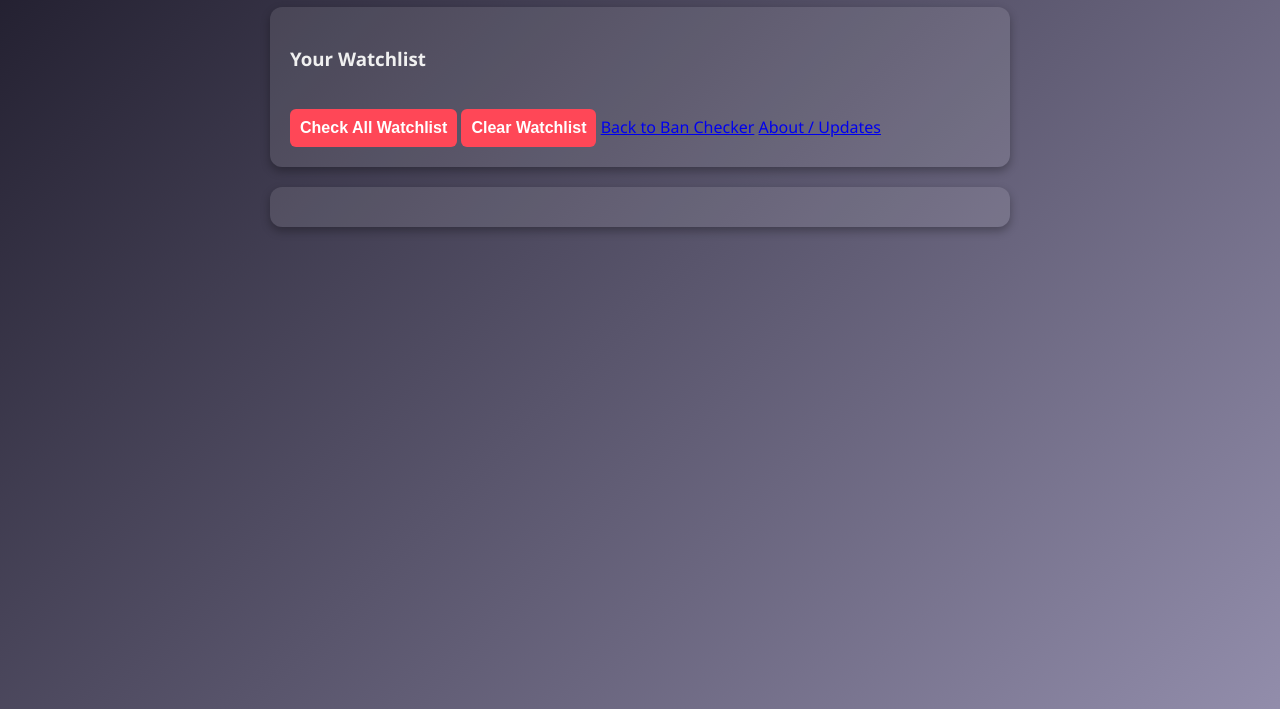
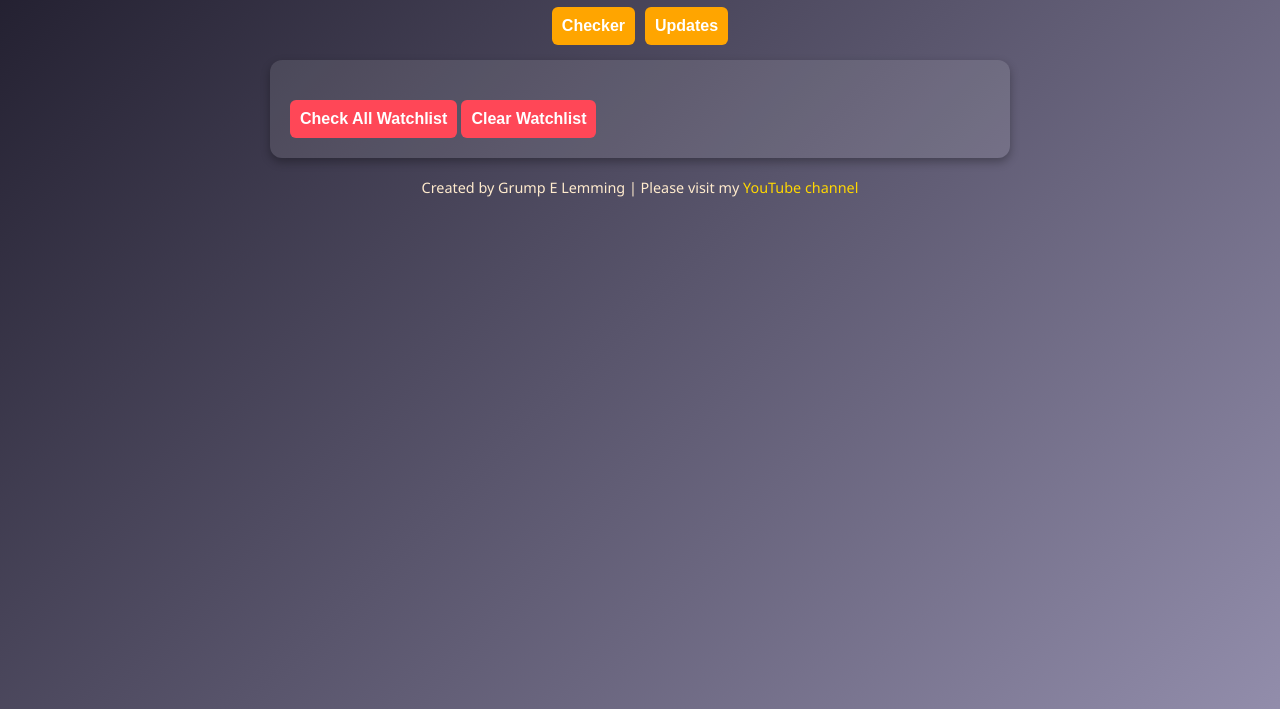
Before and after one commit to GrumpELemming/pubg-ban-checker-web, a plain HTML site: page watchlist.html in a window 1280 px wide. Shown: the part 91-800 px from the top of the page. Drawn offline with Linux system fonts and the light colour scheme; files that its build step writes are made by us from their sources.

Commit message:
Update watchlist.html

```diff
--- a/watchlist.html
+++ b/watchlist.html
@@ -1,31 +1,30 @@
 <!DOCTYPE html>
 <html lang="en">
 <head>
-<link rel="stylesheet" href="main.css">
 <meta charset="UTF-8">
 <meta name="viewport" content="width=device-width, initial-scale=1.0">
 <title>Watchlist - PUBG Ban Checker</title>
 <link rel="stylesheet" href="css/main.css">
 </head>
 <body>
-
 <h1>Watchlist</h1>
-
+<div class="nav-links">
+  <button onclick="location.href='index.html'">Checker</button>
+  <button onclick="location.href='updates.html'">Updates</button>
+</div>
 <div class="container watchlist-container">
-  <h3>Your Watchlist</h3>
   <div id="watchlistPlayersContainer"></div>
-  <div class="watchlist-buttons">
+  <div style="margin-top:10px;">
     <button onclick="checkAllWatchlist()">Check All Watchlist</button>
     <button onclick="clearWatchlist()">Clear Watchlist</button>
-    <a href="index.html" class="nav-link">Back to Ban Checker</a>
-    <a href="updates.html" class="nav-link">About / Updates</a>
   </div>
 </div>
 
-<!-- Results -->
-<div class="container results-container" id="results"></div>
+<footer>
+Created by Grump E Lemming | Please visit my <a href="https://www.youtube.com/@GrumPeLemminG" target="_blank">YouTube channel</a>
+</footer>
 
 <script src="js/main.js"></script>
-<script>initPage();</script>
+<script>renderWatchlist();</script>
 </body>
 </html>
```
